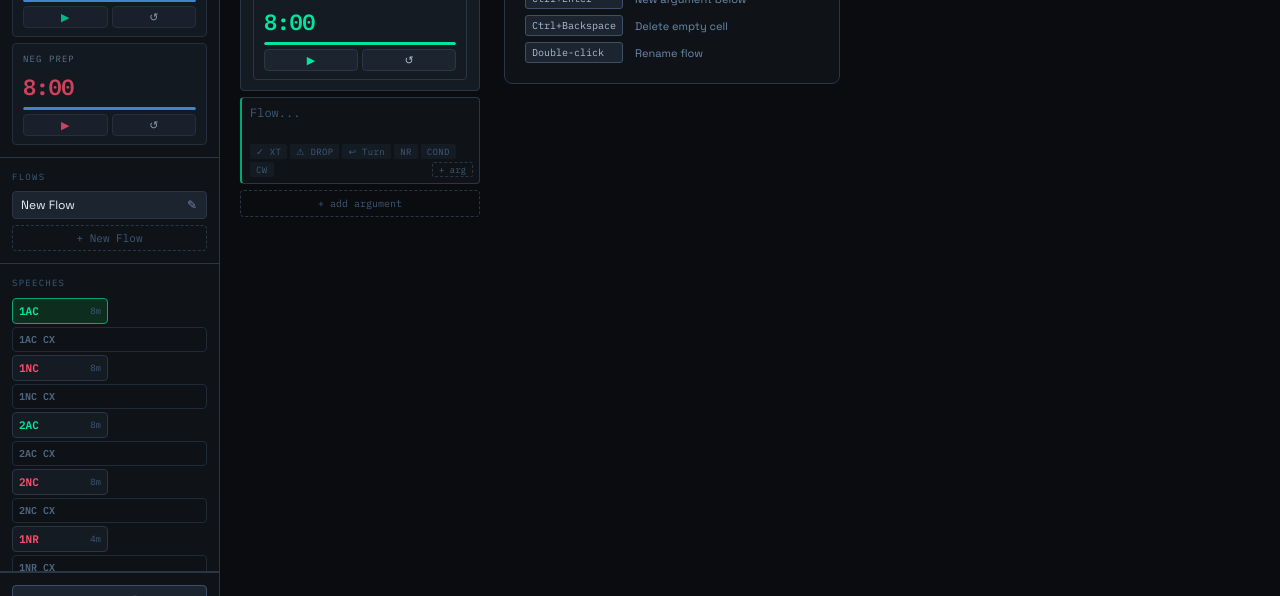
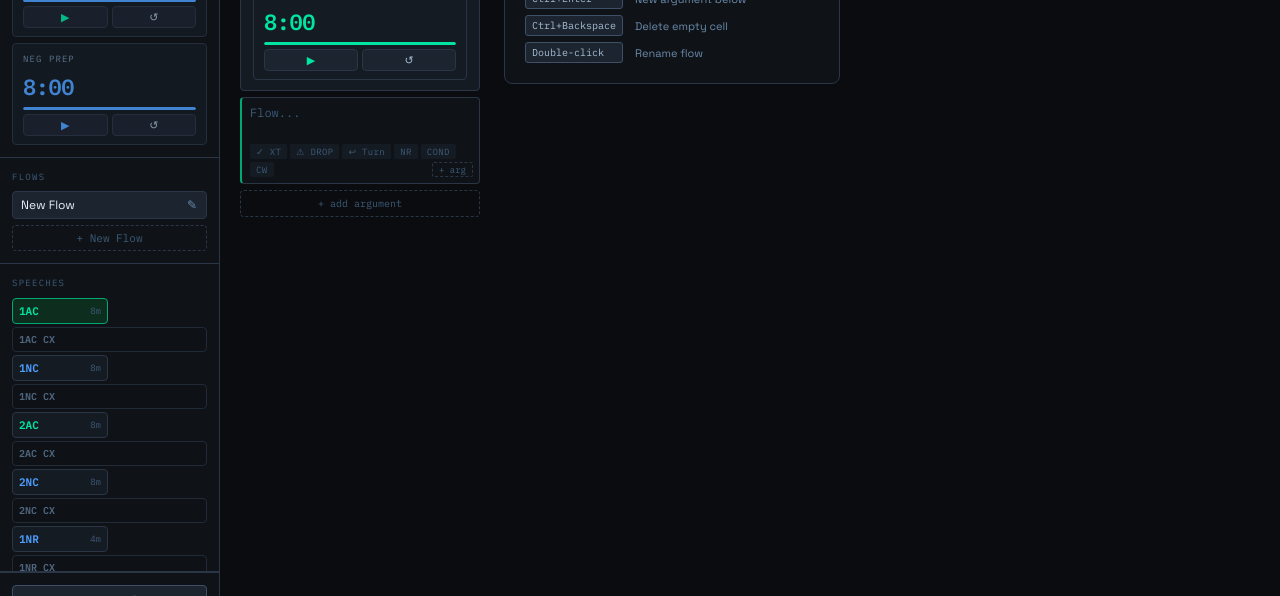
Before and after one commit to picklngoose/gooseflow, a React (Vite) app: page / in a window 1280 px wide. Shown: the part 154-750 px from the top of the page. Built offline with nearby package versions, Linux system fonts and the light colour scheme.

Commit message:
Change negative side colors from red to blue

```diff
--- a/index.css
+++ b/index.css
@@ -17,13 +17,13 @@
   --text-3: #3d5a78;
   --accent-aff: #00e5a0;
   --accent-aff-dim: #00a872;
-  --accent-neg: #ff4d6d;
-  --accent-neg-dim: #c43053;
+  --accent-neg: #4d9fff;
+  --accent-neg-dim: #3d7fcc;
   --accent-blue: #4d9fff;
   --accent-yellow: #ffd166;
   --accent-purple: #b580ff;
   --tag-green: #0d2e1f;
-  --tag-red: #2e0d1a;
+  --tag-red: #0d1e3a;
   --tag-blue: #0d1e3a;
   --font-mono: 'IBM Plex Mono', monospace;
   --font-sans: 'Space Grotesk', sans-serif;
```
